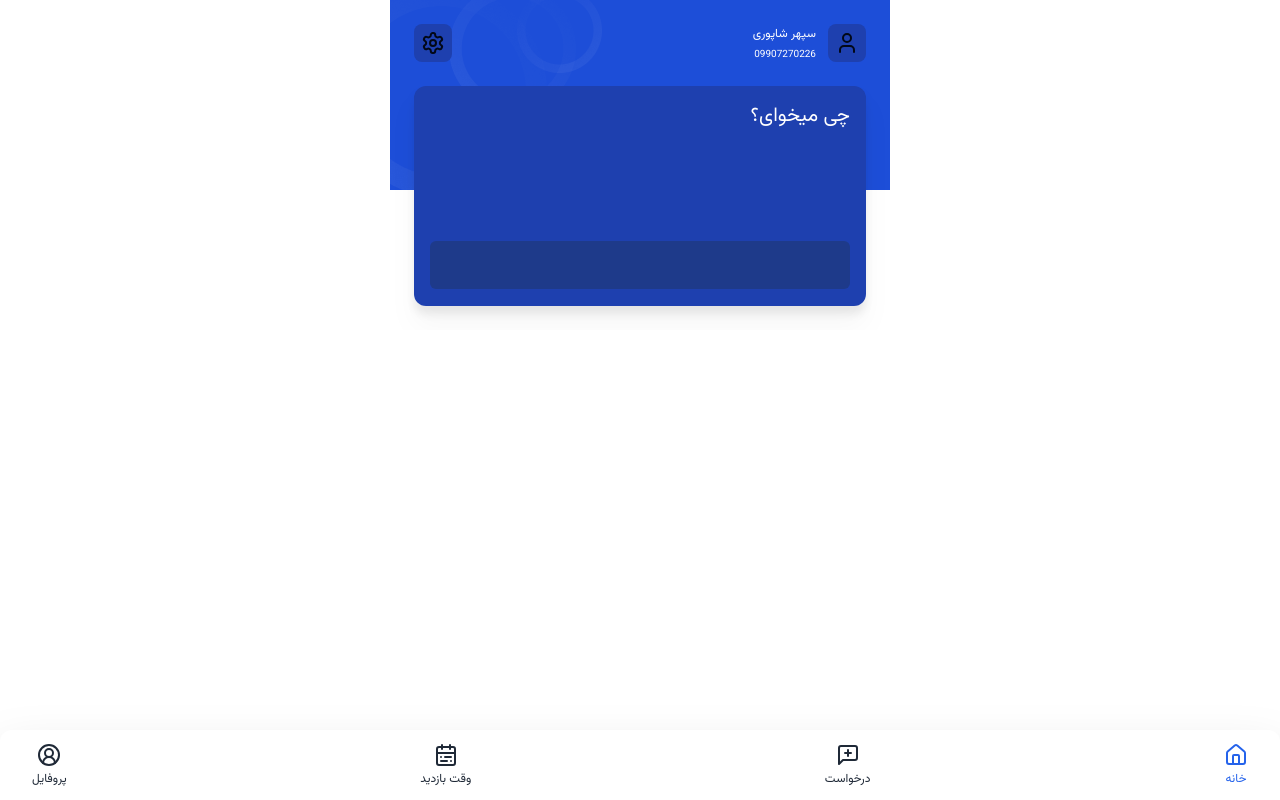
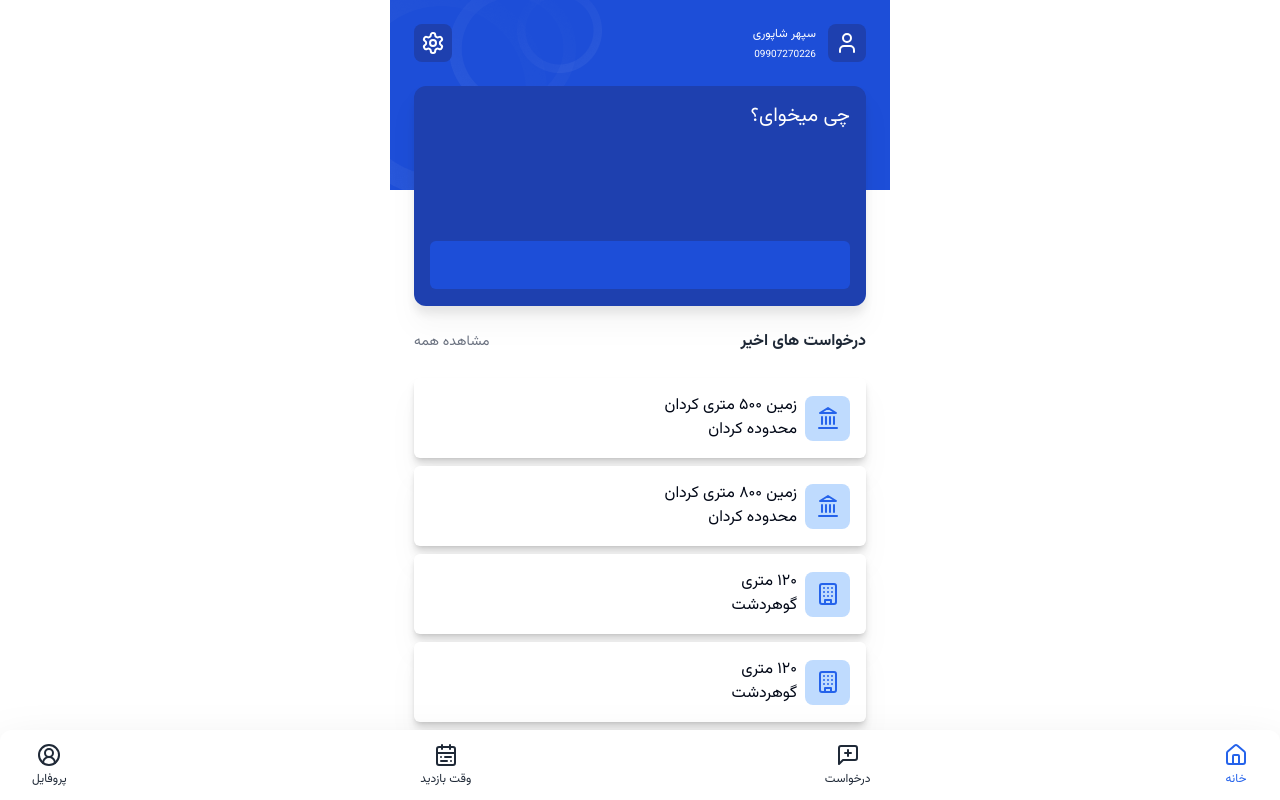
Before and after one commit to SepehrShapouri/melkbot, a Next.js app: page / in a window 1280 px wide. Shown: the top 800 px of the page. Built offline with nearby package versions, Linux system fonts and the light colour scheme.

Commit message:
feat:added recent offers

```diff
--- a/app/(main)/page.js
+++ b/app/(main)/page.js
@@ -9,26 +9,101 @@ import {
   CardTitle,
 } from "@/components/ui/card";
 import { Input } from "@/components/ui/input";
+import { ScrollArea } from "@/components/ui/scroll-area";
 import VoiceRecorderDrawer from "@/components/voiceRecorder/VoiceRecorderDrawer";
 import useFcmToken from "@/hooks/useFcmToken";
-import { Settings, User } from "lucide-react";
+import { Building, Landmark, Settings, User } from "lucide-react";
 import Image from "next/image";
 import Link from "next/link";
 const offers = [
   {
     title: "زمین ۵۰۰ متری کردان",
     id: 1,
-    desc: "محدوده کردان حداکثر ۲ میلیارد",
+    desc: "محدوده کردان",
+    budget: "2_000_000",
+    property_type: "land",
   },
   {
     title: "زمین ۸۰۰ متری کردان",
     id: 2,
-    desc: "محدوده کردان حداکثر ۲ میلیارد",
+    desc: "محدوده کردان",
+    budget: "2_000_000",
+    property_type: "land",
+  },
+  {
+    title: "۱۲۰ متری",
+    id: 2,
+    desc: "گوهردشت",
+    budget: "2_000_000",
+    property_type: "flat",
+  },
+  {
+    title: "۱۲۰ متری",
+    id: 2,
+    desc: "گوهردشت",
+    budget: "2_000_000",
+    property_type: "flat",
+  },
+  {
+    title: "۱۲۰ متری",
+    id: 2,
+    desc: "گوهردشت",
+    budget: "2_000_000",
+    property_type: "flat",
+  },
+  {
+    title: "۱۲۰ متری",
+    id: 2,
+    desc: "گوهردشت",
+    budget: "2_000_000",
+    property_type: "flat",
+  },
+  {
+    title: "۱۲۰ متری",
+    id: 2,
+    desc: "گوهردشت",
+    budget: "2_000_000",
+    property_type: "flat",
+  },
+  {
+    title: "۱۲۰ متری",
+    id: 2,
+    desc: "گوهردشت",
+    budget: "2_000_000",
+    property_type: "flat",
+  },
+  {
+    title: "۱۲۰ متری",
+    id: 2,
+    desc: "گوهردشت",
+    budget: "2_000_000",
+    property_type: "flat",
+  },
+  {
+    title: "۱۲۰ متری",
+    id: 2,
+    desc: "گوهردشت",
+    budget: "2_000_000",
+    property_type: "flat",
+  },
+  {
+    title: "۱۲۰ متری",
+    id: 2,
+    desc: "گوهردشت",
+    budget: "2_000_000",
+    property_type: "flat",
+  },
+  {
+    title: "۱۲۰ متری",
+    id: 2,
+    desc: "گوهردشت",
+    budget: "2_000_000",
+    property_type: "flat",
   },
 ];
 function Home() {
   return (
-    <section className="bg-white dark:bg-gray-950 h-screen">
+    <section className="bg-white dark:bg-gray-950 ">
       <div className="full-height lg:max-w-[500px] relative mx-auto flex flex-col">
         <div
           className="h-[190px] bg-blue-700 dark:bg-[#1E3A8A] absolute top-0 w-full"
@@ -38,7 +113,7 @@ function Home() {
           <div className="flex item-center gap-4 justify-between">
             <Link className="flex items-center gap-3" href="/settings">
               <div className="aspect-square w-[38px] h-[38px] rounded-lg flex items-center justify-center cursor-pointer bg-blue-800 dark:bg-[#172554]">
-                <User />
+                <User className="text-white" />
               </div>
               <div class="text-white">
                 <p class="text-[12px] mb-1">سپهر شاپوری</p>
@@ -47,12 +122,11 @@ function Home() {
             </Link>
             <Link href="/settings">
               <div className="aspect-square w-[38px] h-[38px] rounded-lg flex items-center justify-center cursor-pointer bg-blue-800 dark:bg-[#172554]">
-                <Settings />
+                <Settings className="text-white" />
               </div>
             </Link>
           </div>
         </div>
-
 
         <div className="flex-1 w-full bg-white dark:bg-gray-950 overflow-auto flex flex-col justify-between">
           <div className="px-6">
@@ -61,8 +135,37 @@ function Home() {
                 <p class="text-white text-xl">چی میخوای؟</p>
               </div>
               <div class="select-none">
-                <Button className="bg-[#1E3A8A] w-full h-[48px]"></Button>
+                <Button className="dark:bg-[#1E3A8A] bg-blue-700 w-full h-[48px]"></Button>
               </div>
+            </div>
+          </div>
+          <div className="flex-1 flex flex-col px-6 pb-10 overflow-auto no-scrollbar">
+            <div class="flex justify-between items-center gap-4 mb-6">
+              <p class="font-bold text-gray-800">درخواست های اخیر</p>
+              <a class="text-sm text-gray-500" href="/expenses">
+                مشاهده همه
+              </a>
+            </div>
+            <div className="flex flex-col gap-[0.5rem] ">
+              {offers.map((offer) => {
+                return (
+                  <div className="w-full bg-white drop-shadow-xl shadow-md py-[1rem] px-[1rem] rounded-md">
+                    <div className="flex items-center gap-[0.5rem]">
+                      <div className="aspect-square w-[45px] h-[45px] rounded-lg flex items-center justify-center cursor-pointer bg-blue-200 ">
+                        {offer.property_type == "land" ? (
+                          <Landmark className="text-blue-600" />
+                        ) : (
+                          <Building className="text-blue-600" />
+                        )}
+                      </div>
+                      <span>
+                        <h2>{offer.title}</h2>
+                        <p>{offer.desc}</p>
+                      </span>
+                    </div>
+                  </div>
+                );
+              })}
             </div>
           </div>
         </div>
--- /dev/null
+++ b/components/ui/scroll-area.jsx
@@ -0,0 +1,40 @@
+"use client"
+
+import * as React from "react"
+import * as ScrollAreaPrimitive from "@radix-ui/react-scroll-area"
+
+import { cn } from "@/lib/utils"
+
+const ScrollArea = React.forwardRef(({ className, children, ...props }, ref) => (
+  <ScrollAreaPrimitive.Root
+    ref={ref}
+    className={cn("relative overflow-hidden", className)}
+    {...props}>
+    <ScrollAreaPrimitive.Viewport className="h-full w-full rounded-[inherit]">
+      {children}
+    </ScrollAreaPrimitive.Viewport>
+    <ScrollBar />
+    <ScrollAreaPrimitive.Corner />
+  </ScrollAreaPrimitive.Root>
+))
+ScrollArea.displayName = ScrollAreaPrimitive.Root.displayName
+
+const ScrollBar = React.forwardRef(({ className, orientation = "vertical", ...props }, ref) => (
+  <ScrollAreaPrimitive.ScrollAreaScrollbar
+    ref={ref}
+    orientation={orientation}
+    className={cn(
+      "flex touch-none select-none transition-colors",
+      orientation === "vertical" &&
+        "h-full w-2.5 border-l border-l-transparent p-[1px]",
+      orientation === "horizontal" &&
+        "h-2.5 flex-col border-t border-t-transparent p-[1px]",
+      className
+    )}
+    {...props}>
+    <ScrollAreaPrimitive.ScrollAreaThumb className="relative flex-1 rounded-full bg-border" />
+  </ScrollAreaPrimitive.ScrollAreaScrollbar>
+))
+ScrollBar.displayName = ScrollAreaPrimitive.ScrollAreaScrollbar.displayName
+
+export { ScrollArea, ScrollBar }
--- a/lib/utils.js
+++ b/lib/utils.js
@@ -1,6 +1,19 @@
-import { clsx } from "clsx"
-import { twMerge } from "tailwind-merge"
+import { clsx } from "clsx";
+import { twMerge } from "tailwind-merge";
 
 export function cn(...inputs) {
-  return twMerge(clsx(inputs))
+  return twMerge(clsx(inputs));
 }
+const farsiDigits = ["۰", "۱", "۲", "۳", "۴", "۵", "۶", "۷", "۸", "۹"];
+export function toPersianNumbersWithComma(n) {
+  const numWithCommas = numbersWithCommas(n);
+  const persianNumbers = toPersianNumbers(numWithCommas);
+  return persianNumbers;
+}
+
+function numbersWithCommas(x) {
+  return x.toString().replace(/\B(?=(\d{3})+(?!\d))/g, ",");
+}
+export function toPersianNumbers(n) {
+  return n.toString().replace(/\d/g, (x) => farsiDigits[parseInt(x)]);
+}
--- a/package.json
+++ b/package.json
@@ -15,6 +15,7 @@
     "@radix-ui/react-dialog": "^1.1.1",
     "@radix-ui/react-label": "^2.1.0",
     "@radix-ui/react-progress": "^1.1.0",
+    "@radix-ui/react-scroll-area": "^1.1.0",
     "@radix-ui/react-select": "^2.1.1",
     "@radix-ui/react-slider": "^1.2.0",
     "@radix-ui/react-slot": "^1.1.0",
```
Also changed, not shown: 1 other file (tests, documents, lock files or other folders).
